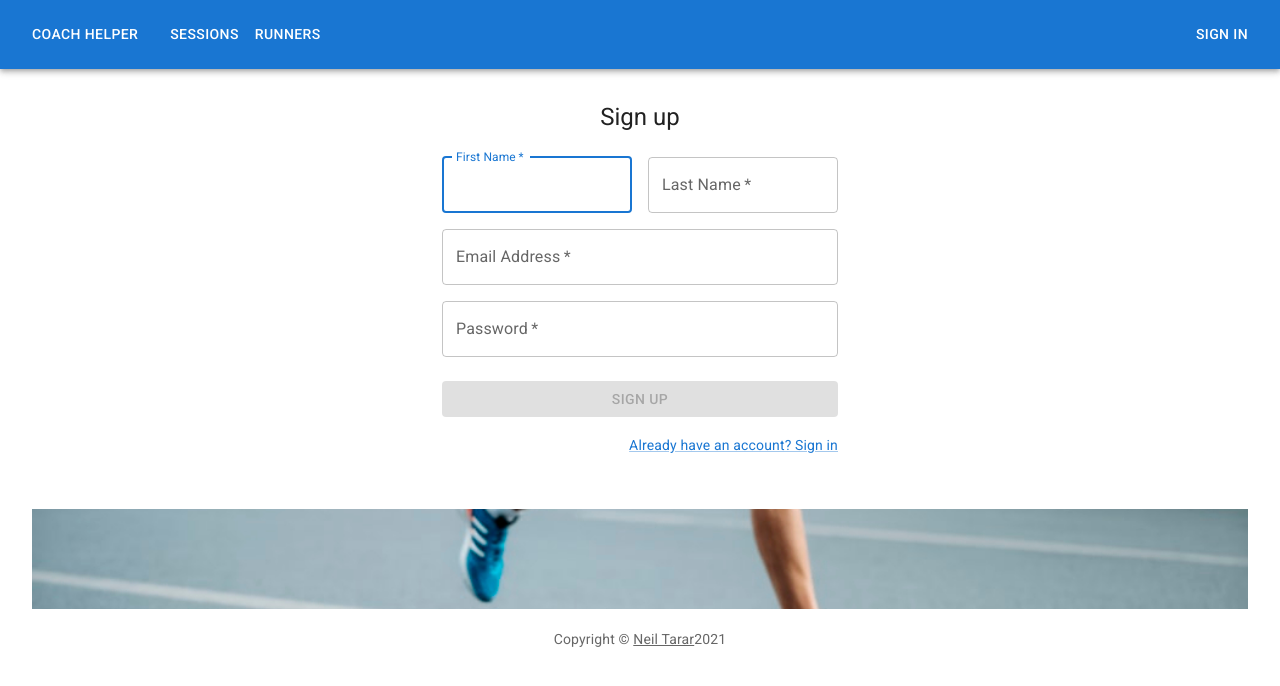
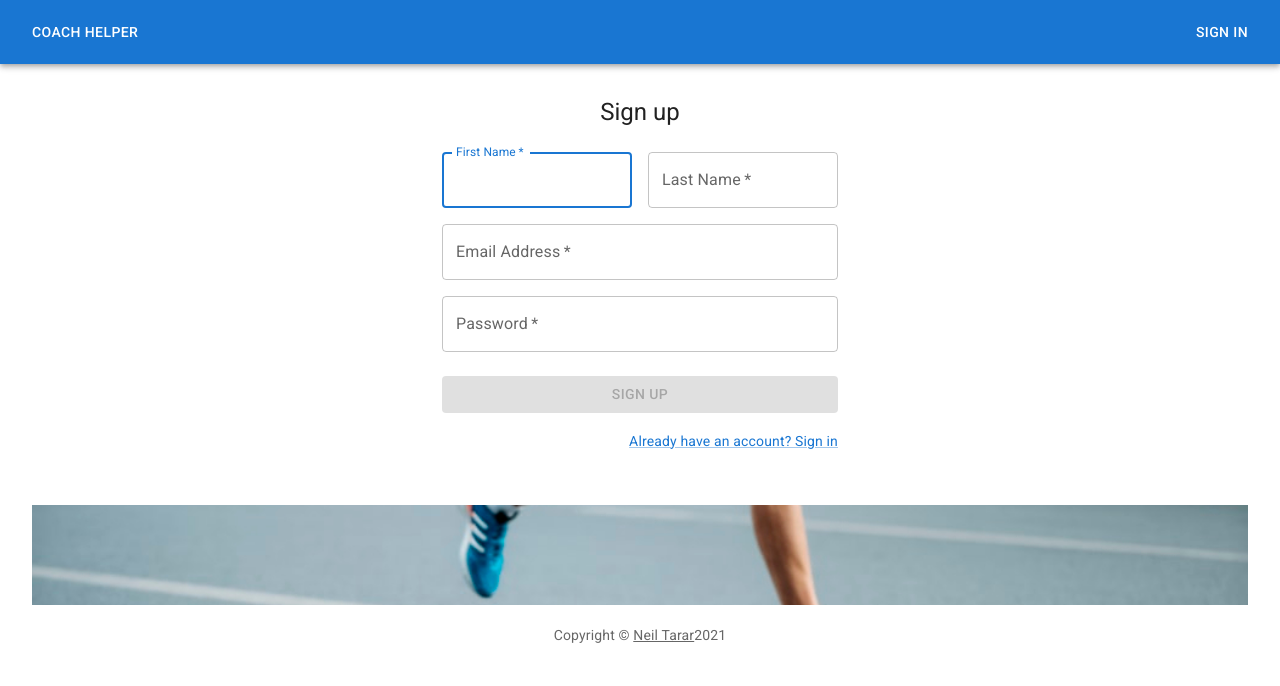
Before and after one commit to neiltarar/coach-helper, a React (Create React App) app in the folder client/: page /sign-up in a window 1280 px wide. Shown: the top 686 px of the page. Built offline with nearby package versions, Linux system fonts and the light colour scheme.

Commit message:
It does something

```diff
--- a/client/src/App.js
+++ b/client/src/App.js
@@ -1,5 +1,4 @@
 import React from "react";
-import Navbar from "./components/Navbar";
 import { HomePage } from "./pages/HomePage";
 import SignIn from "./pages/SignIn";
 import SignUp from "./pages/SignUp";
@@ -15,13 +14,13 @@ import "./App.css";
 function App() {
   return (
     <React.Fragment>
-      <Navbar />
       <BrowserRouter>
         <Routes>
           <Route path='/' element={<HomePage />}></Route>
           <Route path='/sign-in' element={<SignIn />}></Route>
           <Route path='/sign-up' element={<SignUp />}></Route>
           <Route path='/sessions' element={<SessionsTable />}></Route>
+          <Route path='/myPage' element={<SessionsTable />}></Route>
         </Routes>
       </BrowserRouter>
       <Copyright sx={{ margin: 4 }} />
--- a/client/src/components/Navbar.js
+++ b/client/src/components/LoggedNavBar.js
@@ -12,7 +12,7 @@ import MenuItem from "@mui/material/MenuItem";
 
 const pages = ["sessions", "runners"];
 
-const NavBar = () => {
+const LoggedNavBar = () => {
   const [anchorElNav, setAnchorElNav] = React.useState(null);
   const [anchorElUser, setAnchorElUser] = React.useState(null);
 
@@ -85,7 +85,7 @@ const NavBar = () => {
             noWrap
             component='div'
             sx={{ flexGrow: 1, display: { xs: "flex", md: "none" } }}>
-            <Button color='inherit' href='/'>
+            <Button color='inherit' href='/myPage'>
               COACH HELPER
             </Button>
           </Typography>
@@ -117,8 +117,8 @@ const NavBar = () => {
               open={Boolean(anchorElUser)}
               onClose={handleCloseUserMenu}></Menu>
 
-            <Button color='inherit' href='/sign-in'>
-              Sign In
+            <Button color='inherit' href='/'>
+              Log Out
             </Button>
           </Box>
         </Toolbar>
@@ -126,4 +126,4 @@ const NavBar = () => {
     </AppBar>
   );
 };
-export default NavBar;
+export default LoggedNavBar;
--- /dev/null
+++ b/client/src/components/NotLoggedNavbar.js
@@ -0,0 +1,119 @@
+import * as React from "react";
+import AppBar from "@mui/material/AppBar";
+import Box from "@mui/material/Box";
+import Toolbar from "@mui/material/Toolbar";
+import IconButton from "@mui/material/IconButton";
+import Typography from "@mui/material/Typography";
+import Menu from "@mui/material/Menu";
+import MenuIcon from "@mui/icons-material/Menu";
+import Container from "@mui/material/Container";
+import Button from "@mui/material/Button";
+import MenuItem from "@mui/material/MenuItem";
+
+const pages = [""];
+
+const NotLoggedNavBar = () => {
+  const [anchorElNav, setAnchorElNav] = React.useState(null);
+  const [anchorElUser, setAnchorElUser] = React.useState(null);
+
+  const handleOpenNavMenu = (event) => {
+    setAnchorElNav(event.currentTarget);
+  };
+
+  const handleCloseNavMenu = () => {
+    setAnchorElNav(null);
+  };
+
+  const handleCloseUserMenu = () => {
+    setAnchorElUser(null);
+  };
+
+  return (
+    <AppBar position='static'>
+      <Container maxWidth='xl'>
+        <Toolbar disableGutters>
+          <Typography
+            variant='h6'
+            noWrap
+            component='div'
+            sx={{ mr: 2, display: { xs: "none", md: "flex" } }}>
+            <Button color='inherit' href='/'>
+              COACH HELPER
+            </Button>
+          </Typography>
+
+          <Box sx={{ flexGrow: 1, display: { xs: "flex", md: "none" } }}>
+            <IconButton
+              size='large'
+              aria-label='account of current user'
+              aria-controls='menu-appbar'
+              aria-haspopup='true'
+              onClick={handleOpenNavMenu}
+              color='inherit'>
+              <MenuIcon />
+            </IconButton>
+            <Menu
+              id='menu-appbar'
+              anchorEl={anchorElNav}
+              anchorOrigin={{
+                vertical: "bottom",
+                horizontal: "left",
+              }}
+              keepMounted
+              transformOrigin={{
+                vertical: "top",
+                horizontal: "left",
+              }}
+              open={Boolean(anchorElNav)}
+              onClose={handleCloseNavMenu}
+              sx={{
+                display: { xs: "block", md: "none" },
+              }}></Menu>
+          </Box>
+          <Typography
+            variant='h6'
+            noWrap
+            component='div'
+            sx={{ flexGrow: 1, display: { xs: "flex", md: "none" } }}>
+            <Button color='inherit' href='/'>
+              COACH HELPER
+            </Button>
+          </Typography>
+          <Box sx={{ flexGrow: 1, display: { xs: "none", md: "flex" } }}>
+            {pages.map((page) => (
+              <Button
+                key={page}
+                onClick={handleCloseNavMenu}
+                sx={{ my: 2, color: "white", display: "block" }}
+                href={`/${page}`}>
+                {page}
+              </Button>
+            ))}
+          </Box>
+          <Box sx={{ flexGrow: 0 }}>
+            <Menu
+              sx={{ mt: "45px" }}
+              id='menu-appbar'
+              anchorEl={anchorElUser}
+              anchorOrigin={{
+                vertical: "top",
+                horizontal: "right",
+              }}
+              keepMounted
+              transformOrigin={{
+                vertical: "top",
+                horizontal: "right",
+              }}
+              open={Boolean(anchorElUser)}
+              onClose={handleCloseUserMenu}></Menu>
+
+            <Button color='inherit' href='/sign-in'>
+              Sign In
+            </Button>
+          </Box>
+        </Toolbar>
+      </Container>
+    </AppBar>
+  );
+};
+export default NotLoggedNavBar;
--- /dev/null
+++ b/client/src/context/SocketModule.js
@@ -0,0 +1,2 @@
+// import io from "socket.io-client";
+// export default io("http://localhost:3000/");
--- /dev/null
+++ b/client/src/context/UserContext.js
@@ -0,0 +1,30 @@
+import React, { useContext } from "react";
+import { socket } from "./SocketModule.js";
+const UserContext = React.createContext();
+const UpdateUserContext = React.createContext();
+
+// custom hooks
+export function GetUserContext() {
+  return useContext(UserContext);
+}
+
+export function SetUserContext() {
+  return useContext(UpdateUserContext);
+}
+
+export function UserProvider({ children }) {
+  const [userContext, setUserContext] = React.useState({
+    loginStatus: false,
+  });
+  const updateUserContextFunction = (c) => {
+    setUserContext(c);
+  };
+
+  return (
+    <UserContext.Provider value={{ userContext }}>
+      <UpdateUserContext.Provider value={updateUserContextFunction}>
+        {children}
+      </UpdateUserContext.Provider>
+    </UserContext.Provider>
+  );
+}
--- a/client/src/pages/HomePage.js
+++ b/client/src/pages/HomePage.js
@@ -3,6 +3,9 @@ import Box from "@mui/material/Box";
 import { styled } from "@mui/material/styles";
 import Paper from "@mui/material/Paper";
 import Typography from "@mui/material/Typography";
+import NotLoggedNavBar from "../components/NotLoggedNavbar";
+import LoggedNavBar from "../components/LoggedNavBar";
+// import { GetUserContext, SetUserContext } from "../context/UserContext";
 
 const Heading = styled(Paper)(({ theme }) => ({
   ...theme.typography.button,
@@ -10,9 +13,14 @@ const Heading = styled(Paper)(({ theme }) => ({
   textAlign: "center",
 }));
 
+// const userContext = GetUserContext();
+// const setUserContext = SetUserContext();
+// console.log(userContext.loginStatus);
+
 export function HomePage() {
   return (
     <React.Fragment>
+      <NotLoggedNavBar />
       <Box
         id='main-page'
         display='grid'
--- a/client/src/pages/SessionsTable.js
+++ b/client/src/pages/SessionsTable.js
@@ -8,6 +8,7 @@ import Typography from "@mui/material/Typography";
 import TextField from "@mui/material/TextField";
 import AddIcon from "../components/AddIcon";
 import DeleteIcon from "../components/DeleteIcon";
+import LoggedNavBar from "../components/LoggedNavBar";
 import SimpleButton from "../components/Button";
 
 const Item = styled(Paper)(({ theme }) => ({
@@ -102,6 +103,7 @@ export default function SessionsTable() {
 
   return (
     <React.Fragment>
+      <LoggedNavBar />
       <Box
         id='main-page'
         display='grid'
--- a/client/src/pages/SignIn.js
+++ b/client/src/pages/SignIn.js
@@ -10,8 +10,10 @@ import Grid from "@mui/material/Grid";
 import Box from "@mui/material/Box";
 import Typography from "@mui/material/Typography";
 import Container from "@mui/material/Container";
-
+import NotLoggedNavBar from "../components/NotLoggedNavbar";
 import { createTheme, ThemeProvider } from "@mui/material/styles";
+// import { useContext, useState } from "react";
+import { GetUserContext, SetUserContext } from "../context/UserContext";
 
 const theme = createTheme();
 
@@ -22,6 +24,8 @@ export default function SignIn() {
     const email = data.get("email");
     const password = data.get("password");
 
+    // const userContext = GetUserContext();
+    // const setUserContext = SetUserContext();
     // Send the login information to Express Server
     axios
       .post("http://localhost:3001/api/users/sign-in", {
@@ -31,13 +35,15 @@ export default function SignIn() {
       .then((res) => {
         const data = res.data;
         if (data.login) {
-          window.location.href = "/";
+          // setUserContext({ loginStatus: true });
+          window.location.href = "/myPage";
         }
       });
   };
 
   return (
     <React.Fragment>
+      <NotLoggedNavBar />
       <ThemeProvider theme={theme}>
         <Container component='main' maxWidth='xs'>
           <CssBaseline />
--- a/client/src/pages/SignUp.js
+++ b/client/src/pages/SignUp.js
@@ -8,6 +8,7 @@ import Box from "@mui/material/Box";
 import Typography from "@mui/material/Typography";
 import Container from "@mui/material/Container";
 import axios from "axios";
+import NotLoggedNavBar from "../components/NotLoggedNavbar";
 import { useState } from "react";
 import { createTheme, ThemeProvider } from "@mui/material/styles";
 
@@ -56,6 +57,8 @@ export default function SignUp() {
   };
 
   return (
+    <>
+      <NotLoggedNavBar />
       <ThemeProvider theme={theme}>
         <Container component='main' maxWidth='xs'>
           <CssBaseline />
@@ -149,5 +152,6 @@ export default function SignUp() {
           </Box>
         </Container>
       </ThemeProvider>
+    </>
   );
 }
```
Lines whose indentation alone changed are shown as unchanged.
